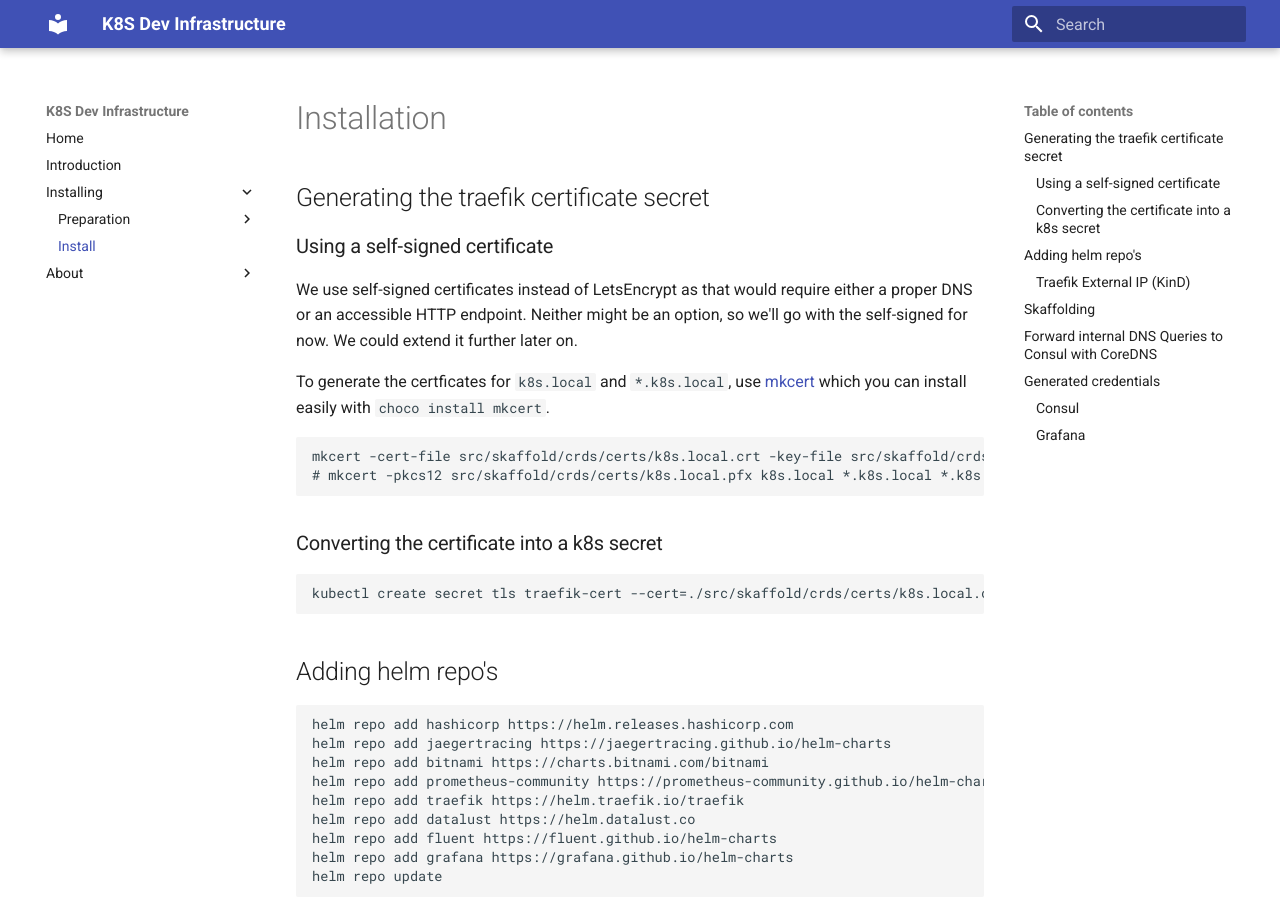
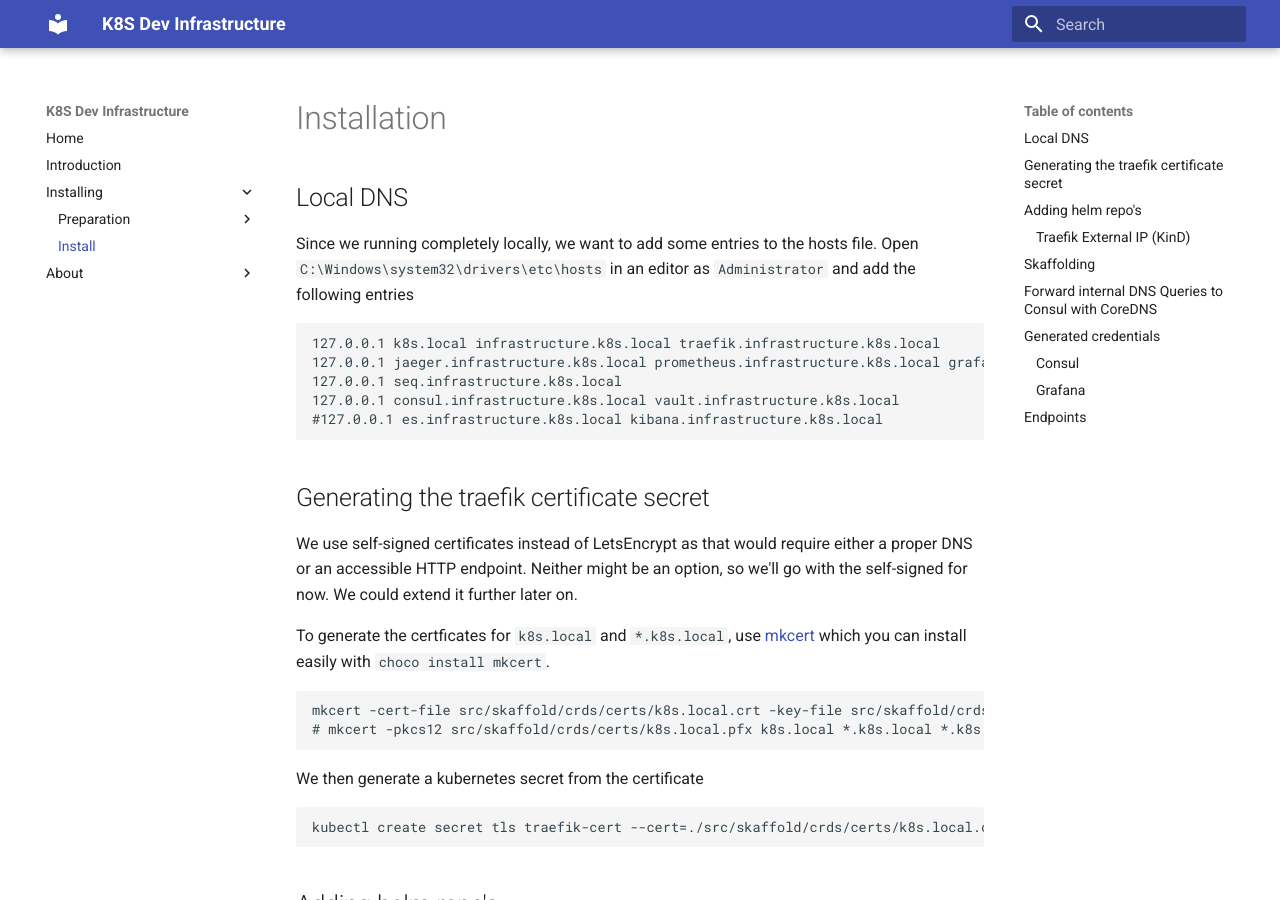
Before and after one commit to bravecobra/k8s-dev-infrastructure, an MkDocs documentation site: the page built from docs/installation.md, in a window 1280 px wide and 900 px high. Built offline with MkDocs 1.6.1 and Material for MkDocs 9.7.7, drawn with Linux system fonts in a browser that asks for light colours; some of the changed text lies outside the part shown.

Commit message:
Added some more documentation

````diff
--- a/docs/installation.md
+++ b/docs/installation.md
@@ -1,8 +1,19 @@
 # Installation
 
+## Local DNS
+
+Since we running completely locally, we want to add some entries to the hosts file.
+Open `C:\Windows\system32\drivers\etc\hosts` in an editor as `Administrator` and add the following entries
+
+```text
+127.0.0.1 k8s.local infrastructure.k8s.local traefik.infrastructure.k8s.local
+127.0.0.1 jaeger.infrastructure.k8s.local prometheus.infrastructure.k8s.local grafana.infrastructure.k8s.local
+127.0.0.1 seq.infrastructure.k8s.local
+127.0.0.1 consul.infrastructure.k8s.local vault.infrastructure.k8s.local
+#127.0.0.1 es.infrastructure.k8s.local kibana.infrastructure.k8s.local
+```
+
 ## Generating the traefik certificate secret
-
-### Using a self-signed certificate
 
 We use self-signed certificates instead of LetsEncrypt as that would require either a proper DNS or an accessible HTTP endpoint. Neither might be an option, so we'll go with the self-signed for now. We could extend it further later on.
 
@@ -13,7 +24,7 @@ mkcert -cert-file src/skaffold/crds/certs/k8s.local.crt -key-file src/skaffold/c
 # mkcert -pkcs12 src/skaffold/crds/certs/k8s.local.pfx k8s.local *.k8s.local *.k8s.local infrastructure.k8s.local *.infrastructure.k8s.local
 ```
 
-### Converting the certificate into a k8s secret
+We then generate a kubernetes secret from the certificate
 
 ```powershell
 kubectl create secret tls traefik-cert --cert=./src/skaffold/crds/certs/k8s.local.crt --key=./src/skaffold/crds/certs/k8s.local.key --dry-run=client -o yaml > ./src/skaffold/crds/certs/certs.yaml
@@ -107,3 +118,11 @@ kubectl get secrets/consul-consul-bootstrap-acl-token -n infrastructure --templa
 username: admin
 password: prom-operator
 ```
+
+## Endpoints
+
+- [Traefik](https://traefik.infrastructure.k8s.local/dashboard/)
+- [Consul](https://consul.infrastructure.k8s.local/)
+- [Prometheus](https://prometheus.infrastructure.k8s.local/)
+- [Grafana](https://grafana.infrastructure.k8s.local/)
+- [Jaeger](https://jaeger.infrastructure.k8s.local/)
````
Also changed, not shown: docs/preparation/cli.md (+1 -0 lines).
